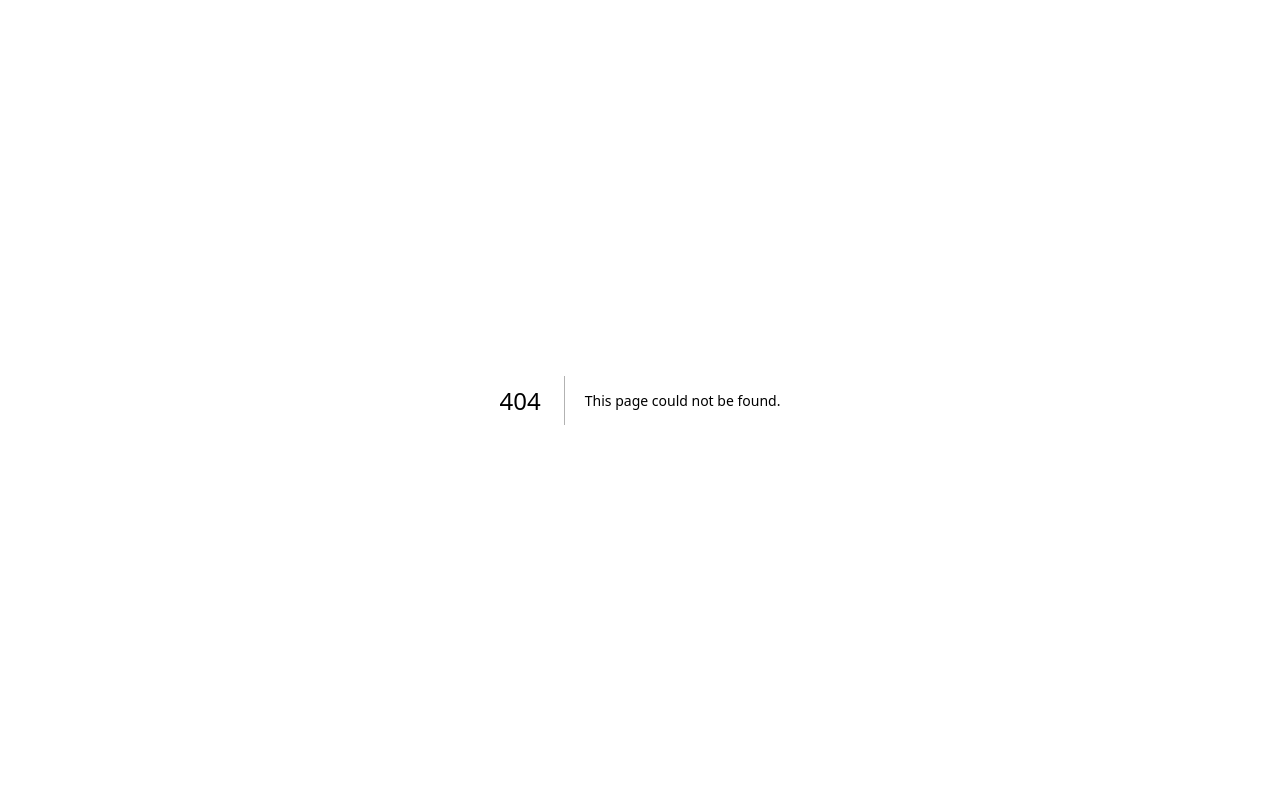
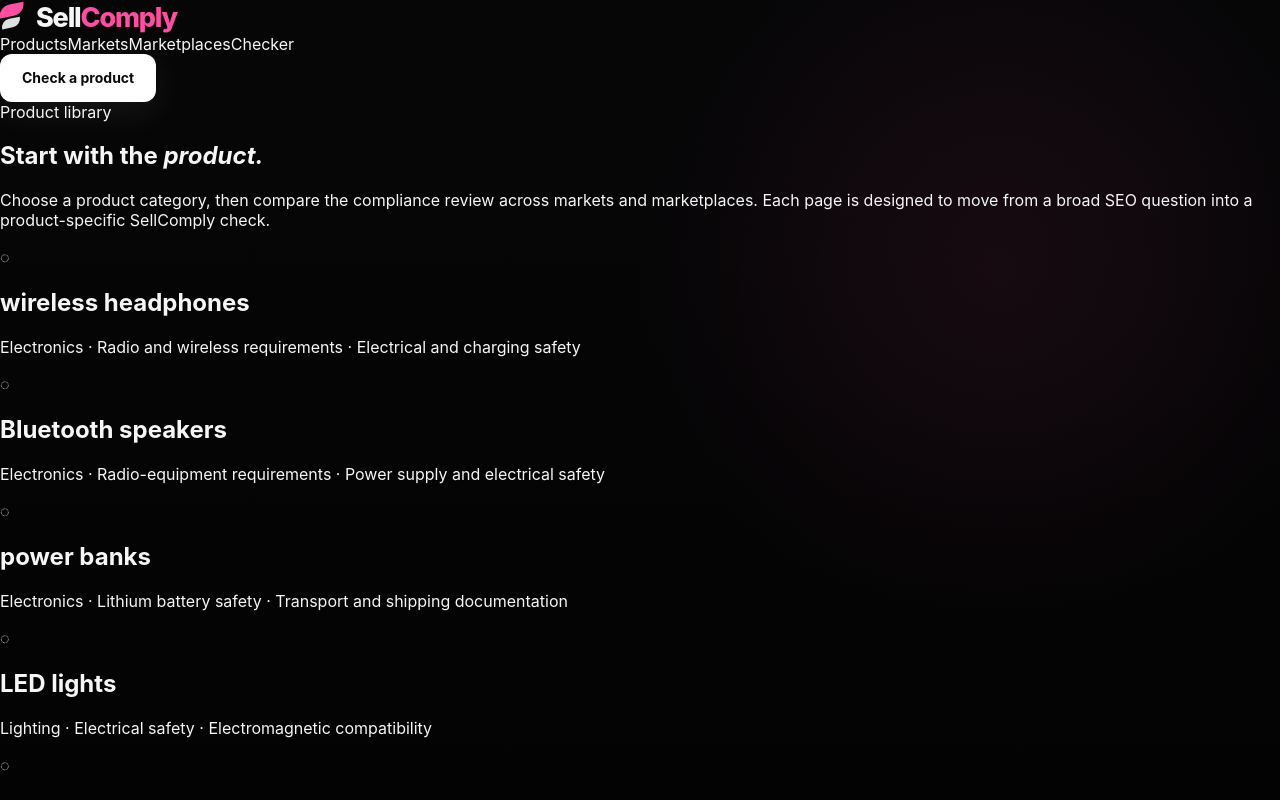
Before and after one commit to SviatF/sell-comply, a Next.js app: page /products in a window 1280 px wide. Before the commit this address had no page. Shown: the top 800 px of the page. Built offline with nearby package versions, Linux system fonts and the light colour scheme.

Commit message:
Add programmatic SEO route: app/products/page.tsx

```diff
--- /dev/null
+++ b/app/products/page.tsx
@@ -0,0 +1,35 @@
+import type { Metadata } from "next";
+import Link from "next/link";
+import { products } from "@/lib/seo-data";
+import { SeoFooter, SeoHeader } from "@/app/components/SeoChrome";
+
+export const metadata: Metadata = {
+  title: "Product Compliance Checks",
+  description: "Browse product-specific compliance checks for electronics, toys, cosmetics, candles, jewelry and more.",
+  alternates: { canonical: "/products" },
+};
+
+export default function ProductsPage() {
+  return (
+    <div className="seo-page">
+      <SeoHeader />
+      <main className="seo-main">
+        <section className="hub-hero">
+          <span className="seo-kicker"><i /> Product library</span>
+          <h1>Start with the <em>product.</em></h1>
+          <p>Choose a product category, then compare the compliance review across markets and marketplaces. Each page is designed to move from a broad SEO question into a product-specific SellComply check.</p>
+        </section>
+        <div className="hub-grid">
+          {products.map((product) => (
+            <Link className="hub-card" key={product.slug} href={`/sell/${product.slug}/germany`}>
+              <span className="hub-icon">◌</span>
+              <h2>{product.name}</h2>
+              <p>{product.category} · {product.reviewAreas.slice(0, 2).join(" · ")}</p>
+            </Link>
+          ))}
+        </div>
+      </main>
+      <SeoFooter />
+    </div>
+  );
+}
```
